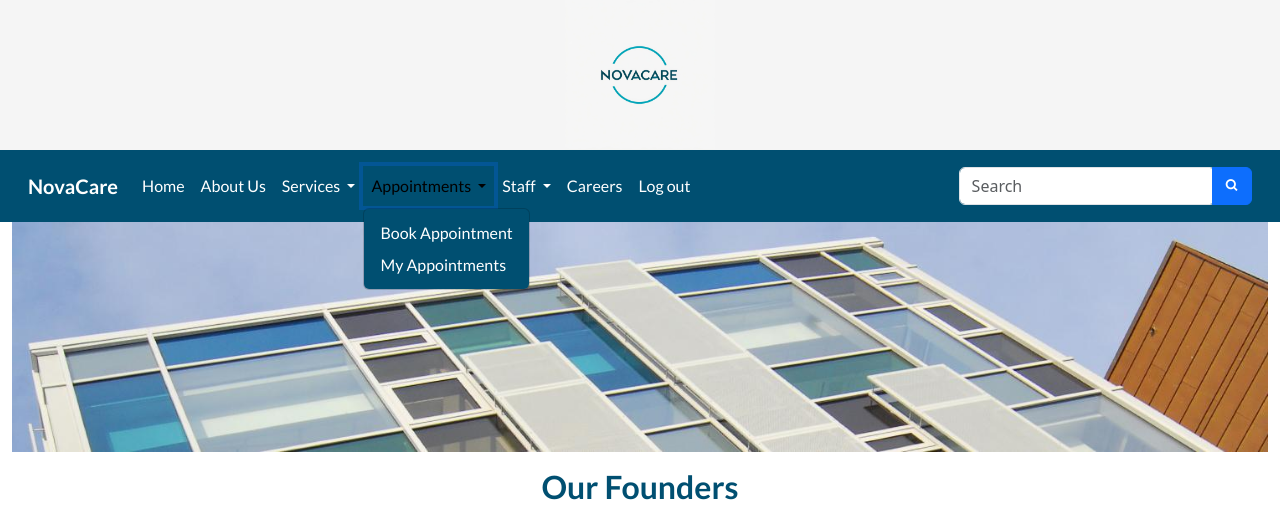
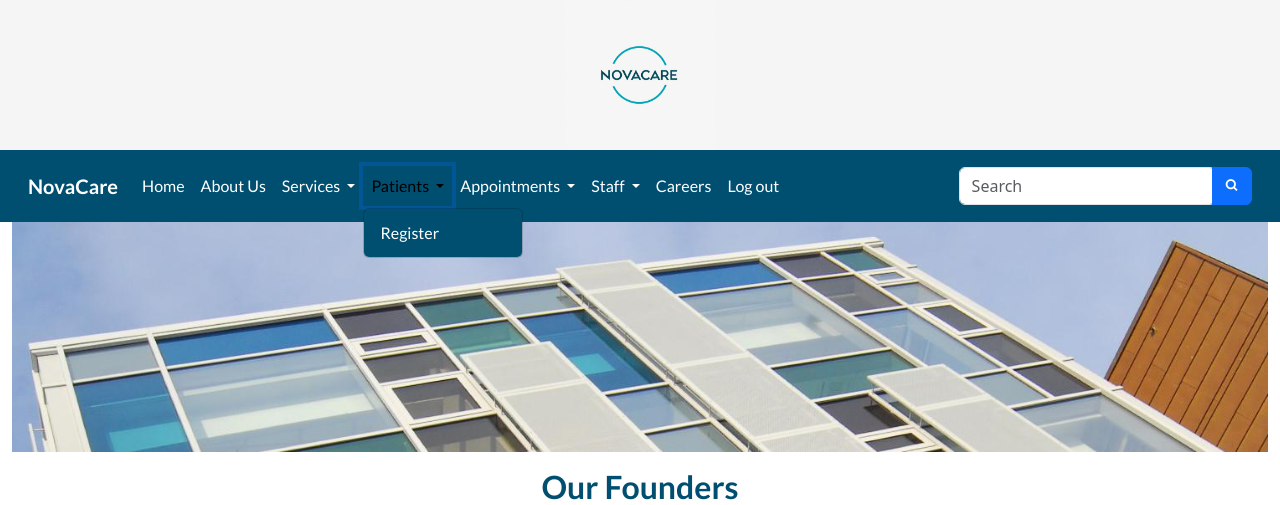
Before and after one commit to CodeOmari/NovaCare, a Django app: page /about/ in a window 1280 px wide, after a click on "Patients". Shown: the top 505 px of the page. Run offline with Django 5.2, Linux system fonts and the light colour scheme; parts of the project's set-up code (start-up, migrations or seed data) failed here and were passed over.

Commit message:
updated master template

```diff
--- a/templates/master.html
+++ b/templates/master.html
@@ -57,11 +57,20 @@
 
             <li class="nav-item dropdown">
               <a class="nav-link dropdown-toggle" href="#" role="button" data-bs-toggle="dropdown" aria-expanded="false">
+                Patients
+              </a>
+              <ul class="dropdown-menu">
+                <li><a class="dropdown-item" href="{% url 'patient' %}">Register</a><li>
+              </ul>
+            </li>
+
+            <li class="nav-item dropdown">
+              <a class="nav-link dropdown-toggle" href="#" role="button" data-bs-toggle="dropdown" aria-expanded="false">
                 Appointments
               </a>
               <ul class="dropdown-menu">
-                <li><a class="dropdown-item" href="#">Book Appointment</a><li>
-                <li><a class="dropdown-item" href="#">My Appointments</a></li>
+                <li><a class="dropdown-item" href="{% url 'book_appointment' %}">Book Appointment</a><li>
+                <li><a class="dropdown-item" href="{% url 'appointments' %}">My Appointments</a></li>
               </ul>
             </li>
 
```
